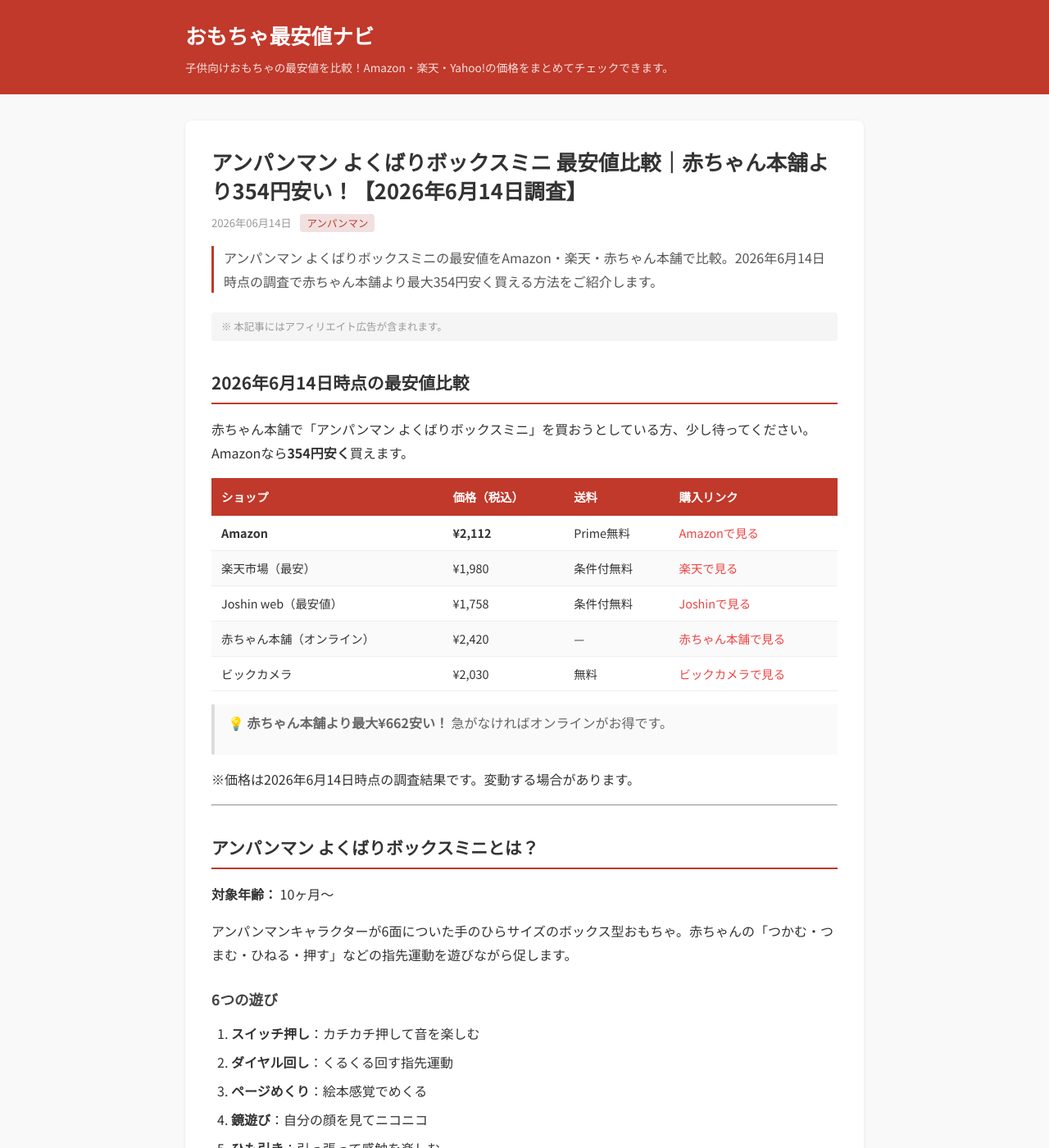
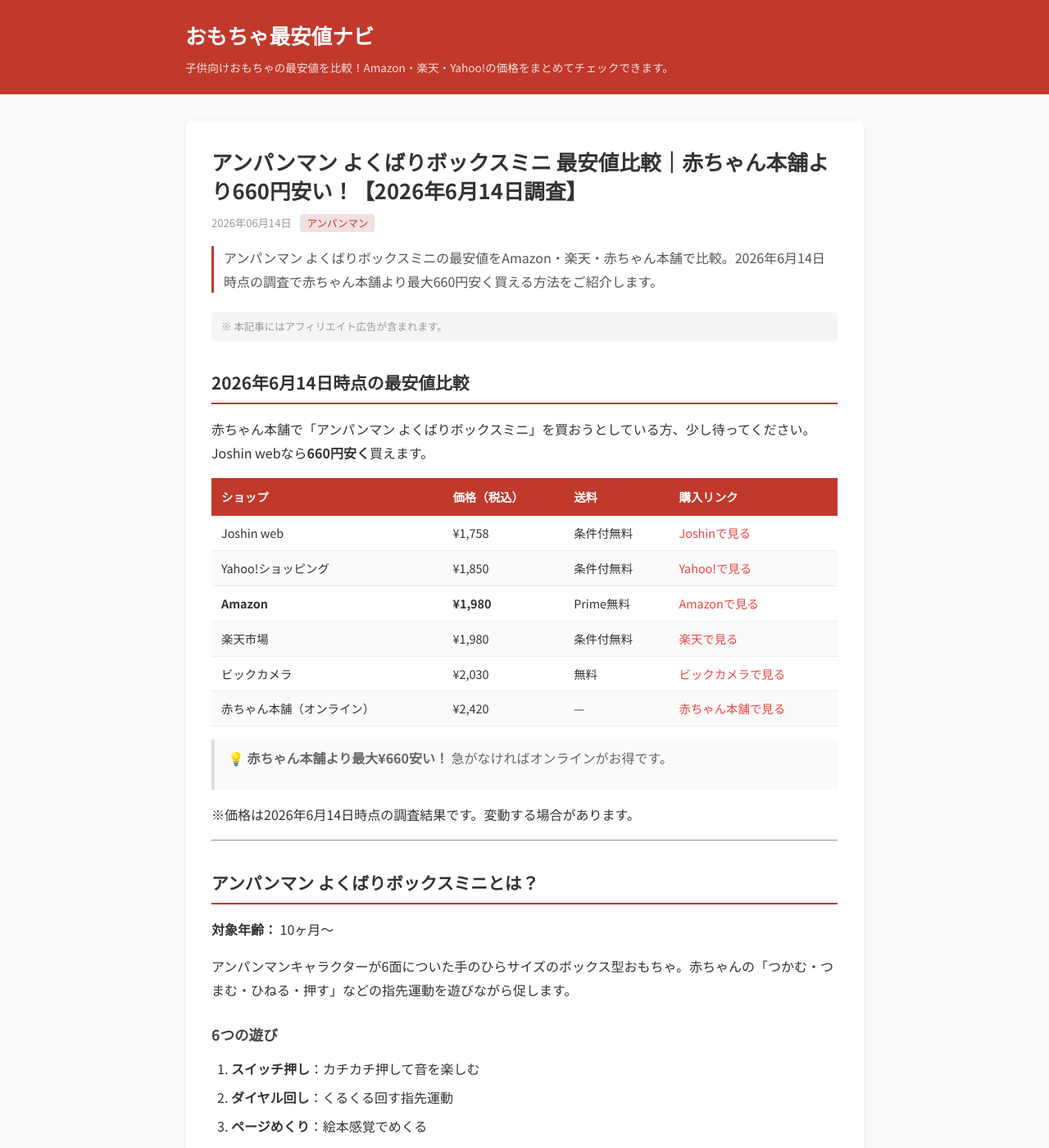
Before and after one commit to odeokuribit/affiliate-blog, a Jekyll site: the page built from _posts/2026-06-14-anpanman-yokubari-mini.md, in a window 1280 px wide and 1400 px high. Shown: the whole window at 82% size. Built offline with Jekyll 4.4.1, drawn with Linux system fonts in a browser that asks for light colours; some of the changed text lies outside the part shown.

Commit message:
????: ?????? 2112?1980?

```diff
--- a/_posts/2026-06-14-anpanman-yokubari-mini.md
+++ b/_posts/2026-06-14-anpanman-yokubari-mini.md
@@ -1,26 +1,27 @@
 ---
 layout: post
-title: "アンパンマン よくばりボックスミニ 最安値比較｜赤ちゃん本舗より354円安い！【2026年6月14日調査】"
+title: "アンパンマン よくばりボックスミニ 最安値比較｜赤ちゃん本舗より660円安い！【2026年6月14日調査】"
 date: 2026-06-14
 categories: [アンパンマン]
-description: "アンパンマン よくばりボックスミニの最安値をAmazon・楽天・赤ちゃん本舗で比較。2026年6月14日時点の調査で赤ちゃん本舗より最大354円安く買える方法をご紹介します。"
-cta_text: "Amazonで最安値をチェックする（¥2,112）"
+description: "アンパンマン よくばりボックスミニの最安値をAmazon・楽天・赤ちゃん本舗で比較。2026年6月14日時点の調査で赤ちゃん本舗より最大660円安く買える方法をご紹介します。"
+cta_text: "Amazonで最安値をチェックする（¥1,980）"
 cta_url: "https://www.amazon.co.jp/dp/B07W7L12NR"
 ---
 
 ## 2026年6月14日時点の最安値比較
 
-赤ちゃん本舗で「アンパンマン よくばりボックスミニ」を買おうとしている方、少し待ってください。Amazonなら**354円安く**買えます。
+赤ちゃん本舗で「アンパンマン よくばりボックスミニ」を買おうとしている方、少し待ってください。Joshin webなら**660円安く**買えます。
 
 | ショップ | 価格（税込） | 送料 | 購入リンク |
 |---|---|---|---|
-| **Amazon** | **¥2,112** | Prime無料 | [Amazonで見る](https://www.amazon.co.jp/dp/B07W7L12NR) |
-| 楽天市場（最安） | ¥1,980 | 条件付無料 | [楽天で見る](https://search.rakuten.co.jp/search/mall/%E3%82%A2%E3%83%B3%E3%83%91%E3%83%B3%E3%83%9E%E3%83%B3+%E3%82%88%E3%81%8F%E3%81%B0%E3%82%8A%E3%83%9C%E3%83%83%E3%82%AF%E3%82%B9%E3%83%9F%E3%83%8B/) |
-| Joshin web（最安値） | ¥1,758 | 条件付無料 | [Joshinで見る](https://joshinweb.jp/search/?k=%E3%82%A2%E3%83%B3%E3%83%91%E3%83%B3%E3%83%9E%E3%83%B3+%E3%82%88%E3%81%8F%E3%81%B0%E3%82%8A%E3%83%9C%E3%83%83%E3%82%AF%E3%82%B9%E3%83%9F%E3%83%8B) |
+| Joshin web | ¥1,758 | 条件付無料 | [Joshinで見る](https://joshinweb.jp/search/?k=%E3%82%A2%E3%83%B3%E3%83%91%E3%83%B3%E3%83%9E%E3%83%B3+%E3%82%88%E3%81%8F%E3%81%B0%E3%82%8A%E3%83%9C%E3%83%83%E3%82%AF%E3%82%B9%E3%83%9F%E3%83%8B) |
+| Yahoo!ショッピング | ¥1,850 | 条件付無料 | [Yahoo!で見る](https://shopping.yahoo.co.jp/search?p=%E3%82%A2%E3%83%B3%E3%83%91%E3%83%B3%E3%83%9E%E3%83%B3+%E3%82%88%E3%81%8F%E3%81%B0%E3%82%8A%E3%83%9C%E3%83%83%E3%82%AF%E3%82%B9%E3%83%9F%E3%83%8B) |
+| **Amazon** | **¥1,980** | Prime無料 | [Amazonで見る](https://www.amazon.co.jp/dp/B07W7L12NR) |
+| 楽天市場 | ¥1,980 | 条件付無料 | [楽天で見る](https://search.rakuten.co.jp/search/mall/%E3%82%A2%E3%83%B3%E3%83%91%E3%83%B3%E3%83%9E%E3%83%B3+%E3%82%88%E3%81%8F%E3%81%B0%E3%82%8A%E3%83%9C%E3%83%83%E3%82%AF%E3%82%B9%E3%83%9F%E3%83%8B/) |
+| ビックカメラ | ¥2,030 | 無料 | [ビックカメラで見る](https://www.biccamera.com/bc/category/?q=%E3%82%A2%E3%83%B3%E3%83%91%E3%83%B3%E3%83%9E%E3%83%B3+%E3%82%88%E3%81%8F%E3%81%B0%E3%82%8A%E3%83%9C%E3%83%83%E3%82%AF%E3%82%B9%E3%83%9F%E3%83%8B) |
 | 赤ちゃん本舗（オンライン） | ¥2,420 | — | [赤ちゃん本舗で見る](https://www.akachan.jp/shopping/search.html?q=%E3%82%88%E3%81%8F%E3%81%B0%E3%82%8A%E3%83%9C%E3%83%83%E3%82%AF%E3%82%B9%E3%83%9F%E3%83%8B) |
-| ビックカメラ | ¥2,030 | 無料 | [ビックカメラで見る](https://www.biccamera.com/bc/category/?q=%E3%82%A2%E3%83%B3%E3%83%91%E3%83%B3%E3%83%9E%E3%83%B3+%E3%82%88%E3%81%8F%E3%81%B0%E3%82%8A%E3%83%9C%E3%83%83%E3%82%AF%E3%82%B9%E3%83%9F%E3%83%8B) |
 
-> 💡 **赤ちゃん本舗より最大¥662安い！** 急がなければオンラインがお得です。
+> 💡 **赤ちゃん本舗より最大¥660安い！** 急がなければオンラインがお得です。
 
 ※価格は2026年6月14日時点の調査結果です。変動する場合があります。
 
@@ -52,10 +53,9 @@
 ### 急ぎの場合 → 赤ちゃん本舗・西松屋
 実物を確認して当日持ち帰れます。ただし価格は高め。
 
-### 時間があるなら → Amazon（おすすめ）
-- Primeなら**翌日配送**で赤ちゃん本舗より354円安い
-- ギフト包装も無料対応
-- 購入者レビューで使用感を事前確認できる
+### 時間があるなら → Joshin web・Yahoo!（おすすめ）
+- 最安¥1,758で赤ちゃん本舗より660円安い
+- AmazonもPrimeなら翌日配送で¥1,980
 
 ### ポイント重視なら → 楽天（お買い物マラソン中）
 楽天カード＋マラソン期間中なら実質最安値になることも。
@@ -66,9 +66,8 @@
 
 **よくばりボックスミニを最安値で買う手順：**
 
-1. まずAmazonで価格確認（下のボタン）
-2. 急ぎでなければそのままAmazonで注文
-3. プレゼント用なら「ギフト包装」を選択
-4. Primeなら翌日届く
+1. まずJoshin web・Amazonで価格確認（上のリンクから）
+2. 急ぎでなければJoshin webが最安¥1,758
+3. Primeお急ぎ便ならAmazon¥1,980で翌日届く
 
-赤ちゃん本舗に行く前のひと手間で、354〜662円節約できます。
+赤ちゃん本舗に行く前のひと手間で、最大660円節約できます。
```
